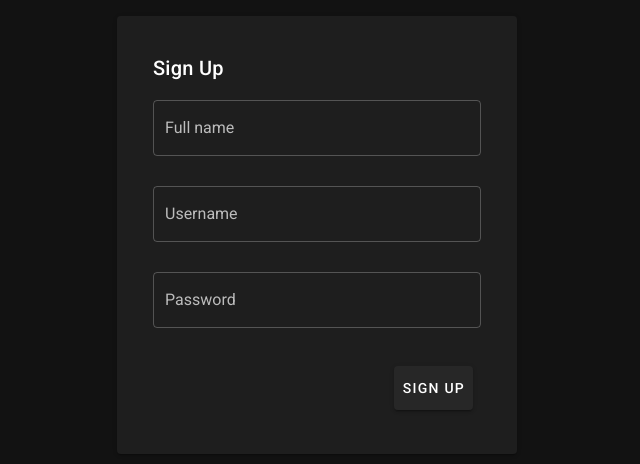
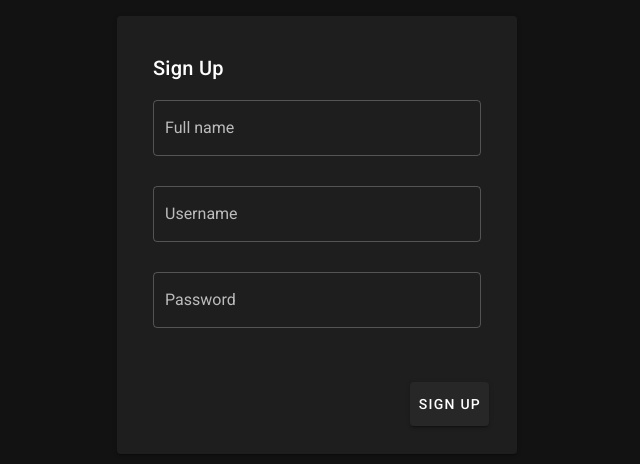
Before and after one commit to MohammadShakhatreh/wn-client, a Nuxt app: page /auth/signup in a window 1280 px wide. Shown: the part 124-588 px from the top of the page, without its empty margins (323-963 px from the left). Built offline with nearby package versions, Linux system fonts and the light colour scheme.

Commit message:
Change forms markup

```diff
--- a/pages/auth/login.vue
+++ b/pages/auth/login.vue
@@ -5,24 +5,25 @@
       <v-card-text>
         <v-form>
           <v-text-field
+            v-model="form.username"
             label="Username"
             type="text"
             prepend-inner-icon="mdi-account"
             outlined
           ></v-text-field>
           <v-text-field
+            v-model="form.password"
             label="Password"
             type="password"
             prepend-inner-icon="mdi-lock"
             outlined
           ></v-text-field>
-
-          <v-card-actions>
-            <v-spacer></v-spacer>
-            <v-btn large @click="submit">Log In</v-btn>
-          </v-card-actions>
         </v-form>
       </v-card-text>
+      <v-card-actions>
+        <v-spacer></v-spacer>
+        <v-btn large @click="submit">Log In</v-btn>
+      </v-card-actions>
     </v-card>
   </v-layout>
 </template>
@@ -39,7 +40,9 @@ export default {
   },
 
   methods: {
-    submit() {},
+    submit() {
+      console.log(this.form)
+    },
   },
 }
 </script>
--- a/pages/auth/signup.vue
+++ b/pages/auth/signup.vue
@@ -4,20 +4,30 @@
       <v-card-title>Sign Up</v-card-title>
       <v-card-text>
         <v-form>
-          <v-text-field label="Full name" type="text" outlined></v-text-field>
-          <v-text-field label="Username" type="text" outlined></v-text-field>
           <v-text-field
+            v-model="form.name"
+            label="Full name"
+            type="text"
+            outlined
+          ></v-text-field>
+          <v-text-field
+            v-model="form.username"
+            label="Username"
+            type="text"
+            outlined
+          ></v-text-field>
+          <v-text-field
+            v-model="form.password"
             label="Password"
             type="password"
             outlined
           ></v-text-field>
-
-          <v-card-actions>
-            <v-spacer></v-spacer>
-            <v-btn large @click="submit">Sign Up</v-btn>
-          </v-card-actions>
         </v-form>
       </v-card-text>
+      <v-card-actions>
+        <v-spacer></v-spacer>
+        <v-btn large @click="submit">Sign Up</v-btn>
+      </v-card-actions>
     </v-card>
   </v-layout>
 </template>
```
